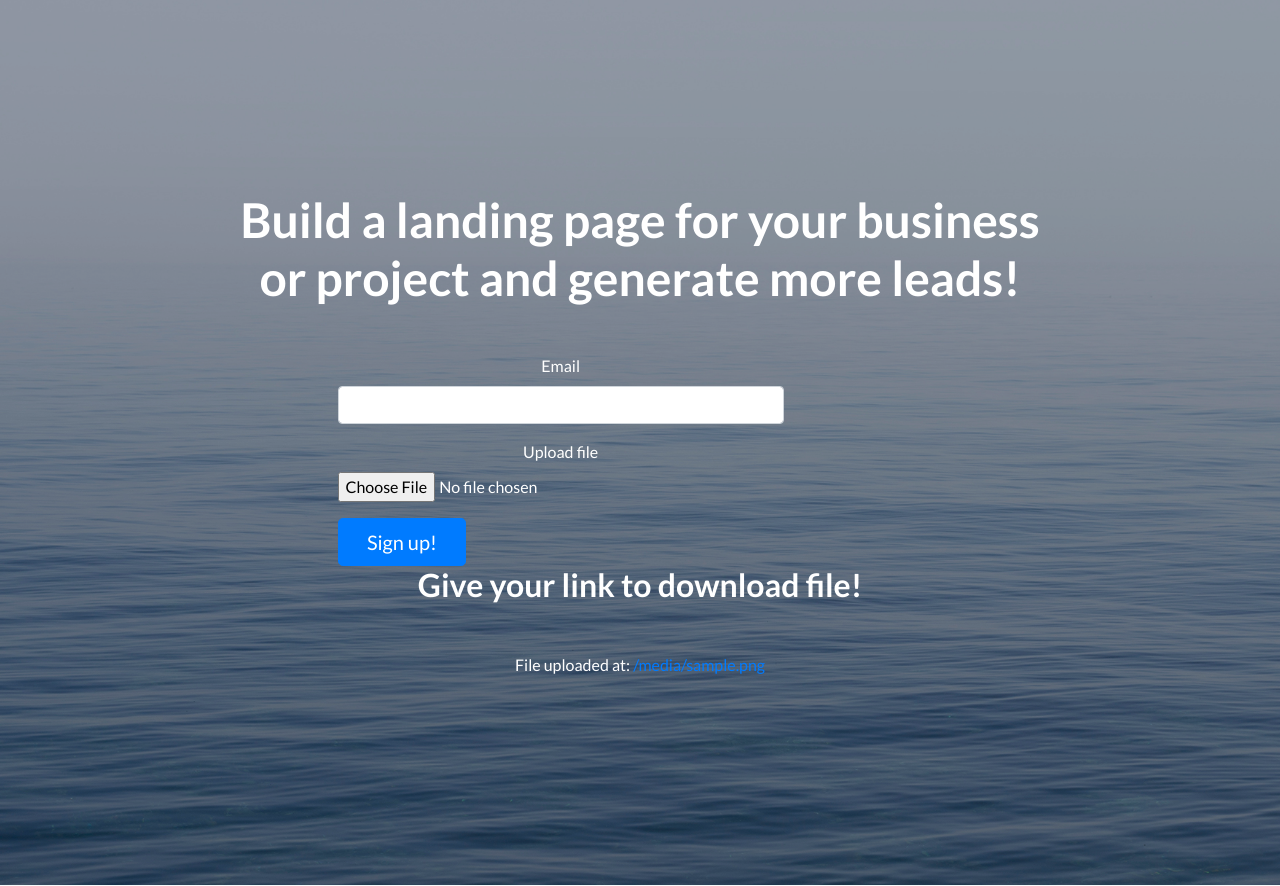
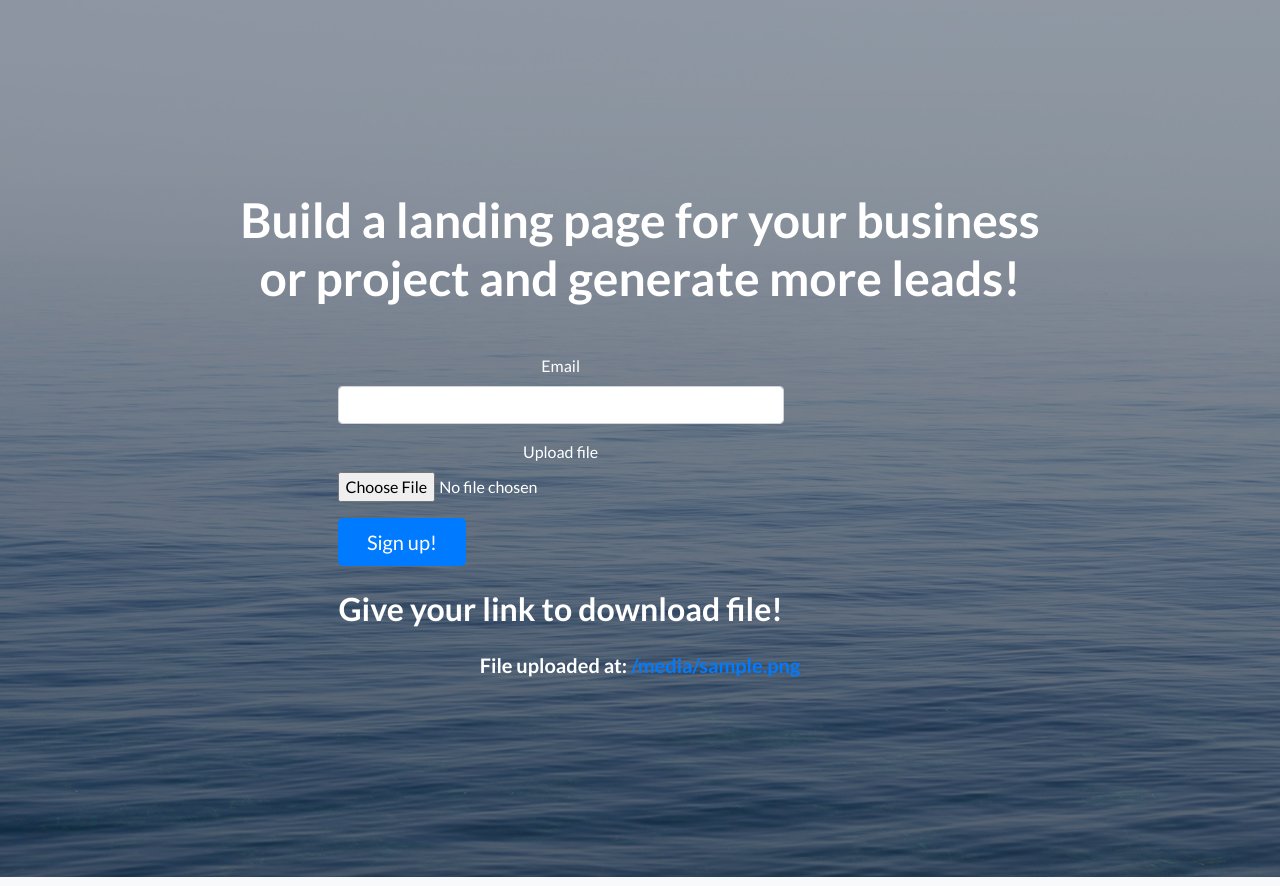
Before and after one commit to andreyPromaster/File-Server, a Django app: template fileManager/templates/fileManager/index.html in a window 1280 px wide. Shown: the part 57-943 px from the top of the page. Run offline with Django 3.2, Linux system fonts and the light colour scheme; the template is opened without the code that fills it: values that come from a table or form of the project are taken from there, most other values are stand-ins (such as "Sample title", 1, 10 or a date in 2020); some libraries are stand-ins or nearby versions.

Commit message:
fix display link to download file

```diff
--- a/fileManager/templates/fileManager/index.html
+++ b/fileManager/templates/fileManager/index.html
@@ -59,8 +59,8 @@
 
           </form>
             {% if uploaded_file_url %}
-            <h2 class="mb-5">Give your link to download file!</h2>
-                <p>File uploaded at: <a href="{{ uploaded_file_url }}">{{ uploaded_file_url }}</a></p>
+            <h2 class="col-12 col-md-9 my-4">Give your link to download file!</h2>
+                <h5>File uploaded at: <a href="{{ uploaded_file_url }}">{{ uploaded_file_url }}</a></h5>
             {% endif %}
         </div>
       </div>
```
Also changed, not shown: db.sqlite3.
